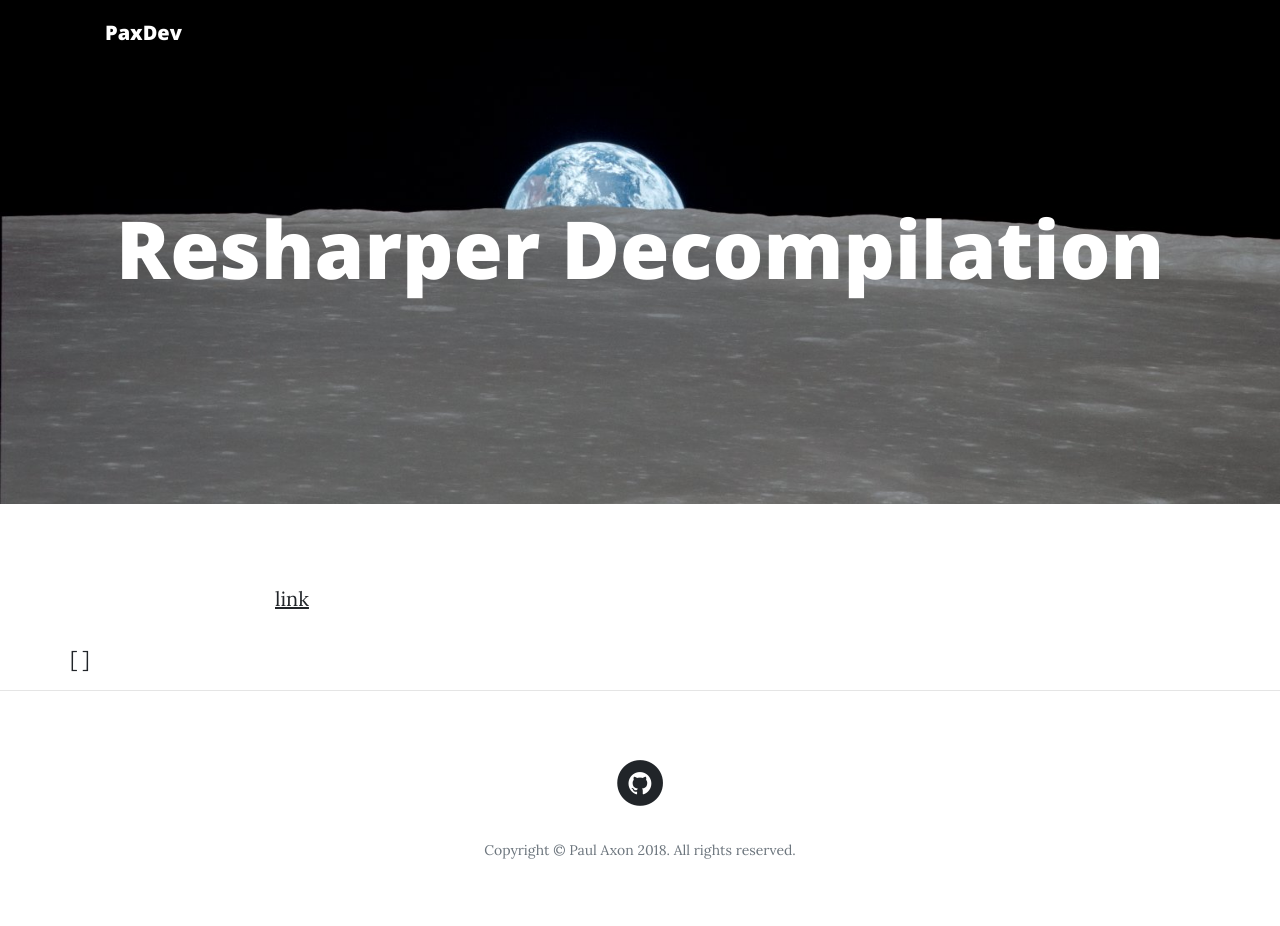
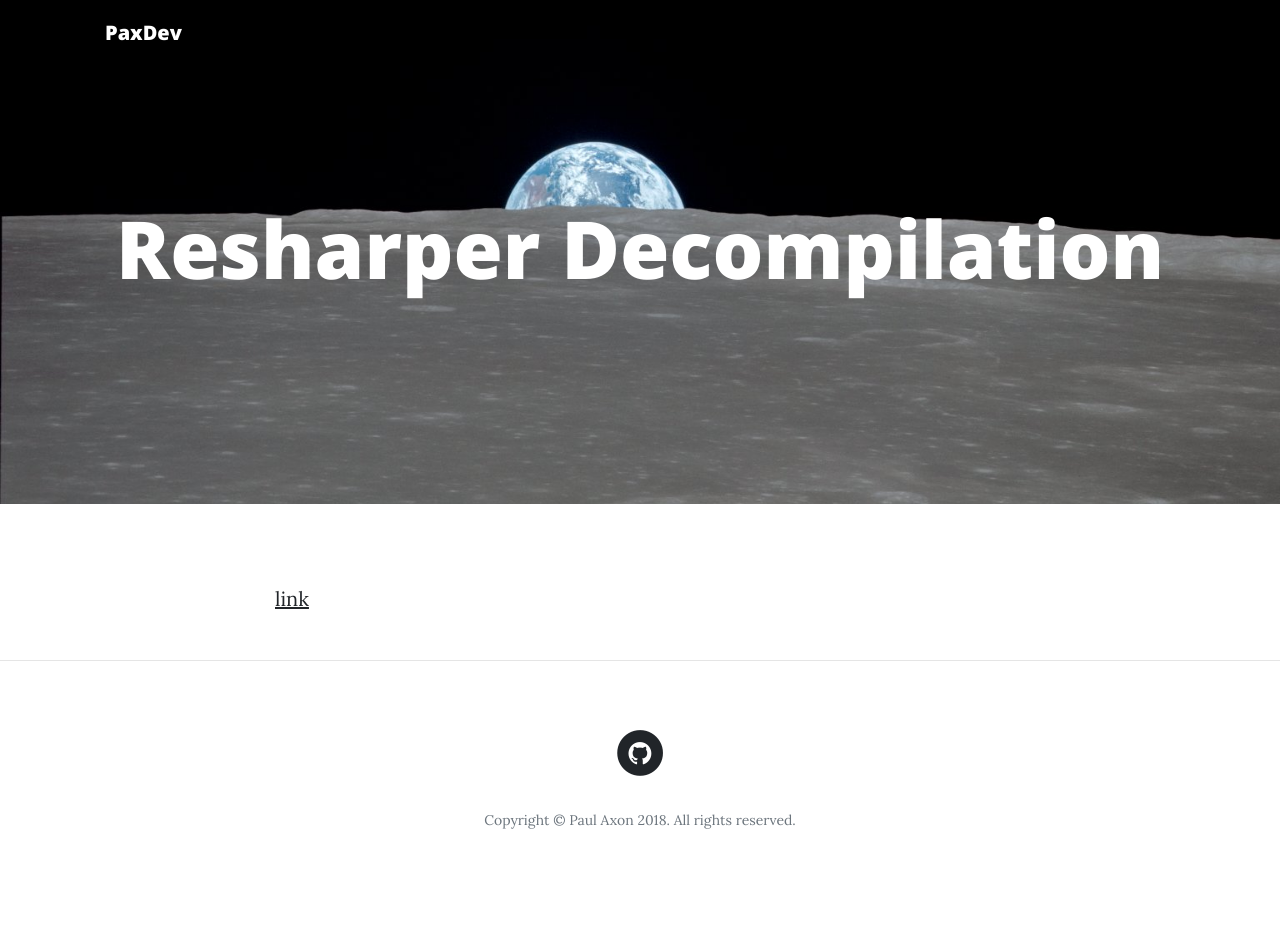
Before and after one commit to paxdev/paxdev.github.io, a Jekyll site: the page built from _posts/2018-09-21-enable-resharper-decompilation-in-visual-studio.md, in a window 1280 px wide. Built offline with Jekyll 4.4.1, drawn with Linux system fonts in a browser that asks for light colours; our own code applies the rules of GitHub Pages for plain Markdown files; after the commit the page ends 900 px from its top, so only the background shows below that.

Commit message:
Update post.html

```diff
--- a/_layouts/post.html
+++ b/_layouts/post.html
@@ -12,7 +12,7 @@
       </div>
   </div>
 
-  {% if page.tags %}
+  {% unless page.tags == empty %}
   <div class="container">
     <div class="row">
       <span>[
@@ -23,5 +23,5 @@
         ]</span>
     </div>
   </div>
-  {% endif %}
+  {% endunless %}
 </article>
```
